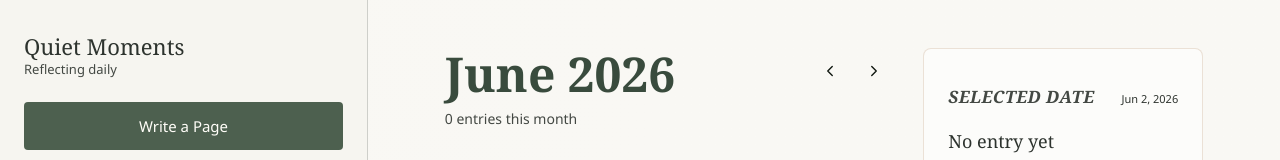
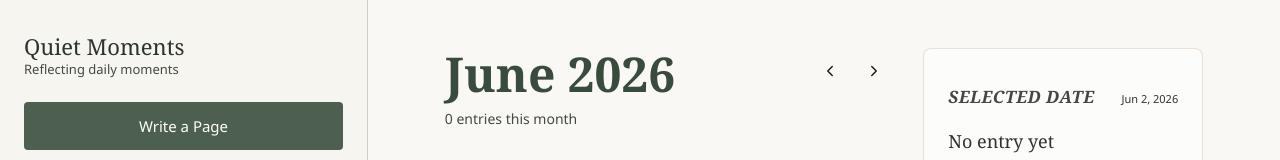
Before and after one commit to Zulkifli70/my_diary, a React (Vite) app: page / in a window 1280 px wide. Shown: the top 160 px of the page. Built offline with nearby package versions, Linux system fonts and the light colour scheme.

Commit message:
update 3

```diff
--- a/src/components/Sidebar.tsx
+++ b/src/components/Sidebar.tsx
@@ -1,9 +1,5 @@
 import type { View } from "../types/diary";
-import {
-  LuBookOpen,
-  LuCalendarDays,
-  LuClock3,
-} from "react-icons/lu";
+import { LuBookOpen, LuCalendarDays, LuClock3 } from "react-icons/lu";
 
 type SidebarProps = {
   activeView: View;
@@ -29,7 +25,7 @@ export function Sidebar({ activeView, onViewChange }: SidebarProps) {
         <div className="profile-block">
           <div>
             <strong>Quiet Moments</strong>
-            <span>Reflecting daily</span>
+            <span>Reflecting daily moments</span>
           </div>
         </div>
 
```
